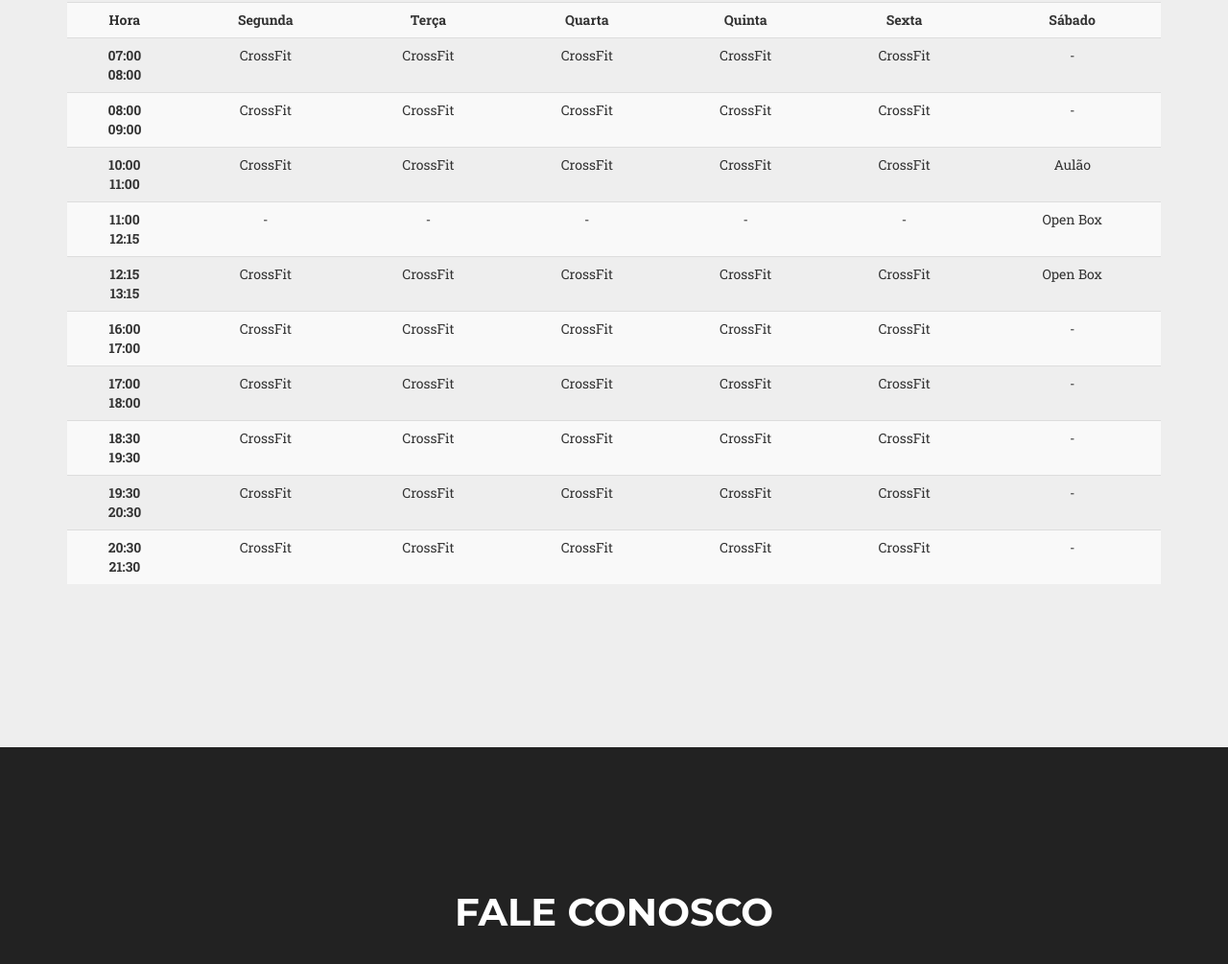
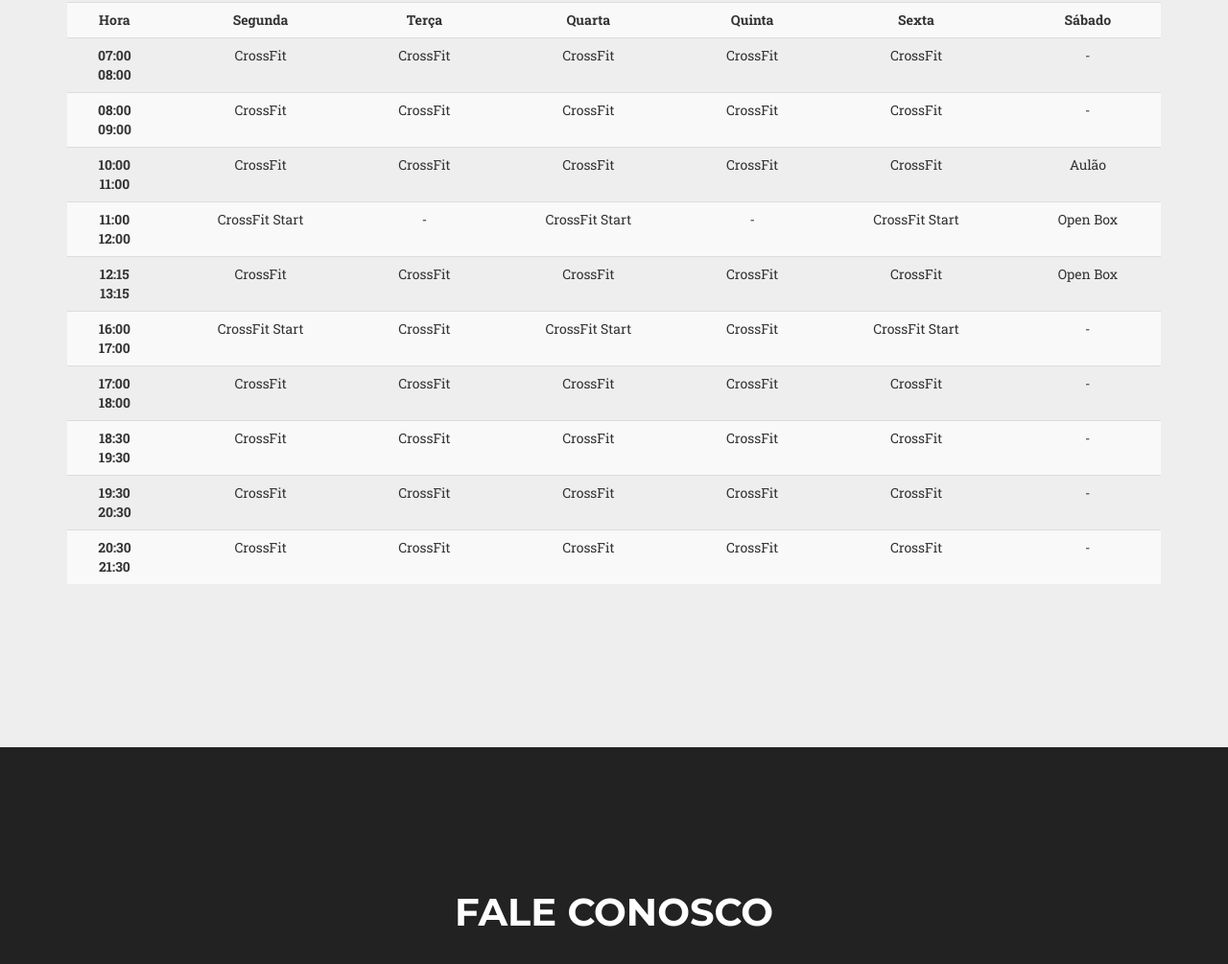
Before and after one commit to H3134/LagoaCrossfit, a website: page index.html in a window 1280 px wide. Shown: the part 2675-3680 px from the top of the page at 96% size. Drawn offline with nearby package versions, Linux system fonts and the light colour scheme; a web font is replaced by a local one.

Commit message:
Update index.html

```diff
--- a/index.html
+++ b/index.html
@@ -227,12 +227,12 @@
               <td>Aulão</td>
             </tr>
             <tr>
-            <th>11:00<br/>12:15</th>
+            <th>11:00<br/>12:00</th>
+              <td>CrossFit Start</td>
               <td>-</td>
+              <td>CrossFit Start</td>
               <td>-</td>
-              <td>-</td>
-              <td>-</td>
-              <td>-</td>
+              <td>CrossFit Start</td>
               <td>Open Box</td>
             </tr>
             <tr>
@@ -246,11 +246,11 @@
             </tr>
             <tr>
               <th>16:00<br/>17:00</th>
+              <td>CrossFit Start</td>
               <td>CrossFit</td>
+              <td>CrossFit Start</td>
               <td>CrossFit</td>
-              <td>CrossFit</td>
-              <td>CrossFit</td>
-              <td>CrossFit</td>
+              <td>CrossFit Start</td>
               <td>-</td>
             </tr>
             <tr>
```
